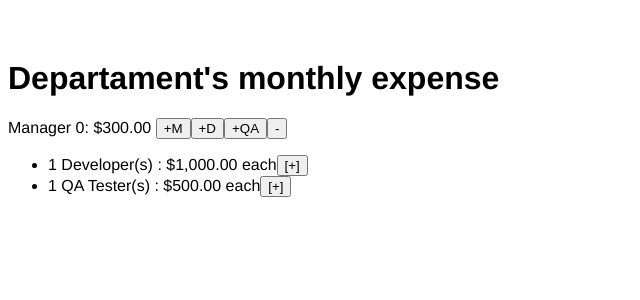
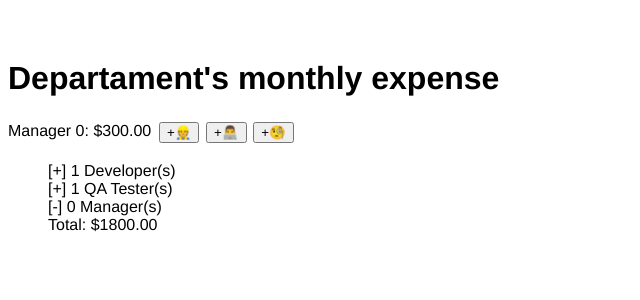
Before and after one commit to jocabedR/departament_monthly_expense, a Vue app: page / in a window 1280 px wide. Shown: the top 300 px of the page, without its empty margins (0-640 px from the left). Built offline with nearby package versions, Linux system fonts and the light colour scheme.

Commit message:
With total calculation.

```diff
--- a/src/App.vue
+++ b/src/App.vue
@@ -1,6 +1,6 @@
 <template>
   <h1>Departament's monthly expense</h1>
-  <Child :model="model"/>
+  <Child :model="model" :managers="managers"/>
 </template>
 
 <script>
@@ -19,8 +19,15 @@ export default {
         qa_testers: [
           {id:0, name: "JocaTest"}
         ],
-        children : []
+        children : [],
+        total: 1800
       },
+      managers: [
+        {id: 0,
+        parent: null,
+        developers: 1,
+        qa_testers: 1},
+      ],
     }
   },
 
--- a/src/components/Child.vue
+++ b/src/components/Child.vue
@@ -1,60 +1,56 @@
 <template>
+
   <div>
     {{ model.name }}: $300.00
-    <button @click="addChild">+M</button>
-    <button @click="addDeveloper">+D</button>
-    <button @click="addQATester">+QA</button>
-    <button @click="deleteManager(model.id)">-</button>
-
+    <button @click="addChild" title="Add Manager">+👷</button>
+    <button @click="addDeveloper" title="Add Developer">+👨‍💻</button>
+    <button @click="addQATester" title="Add QA Tester">+🧐</button>
+    <button @click="deleteManager(model.id)" title="Delete" v-if="model.id != 0">🗑️</button>
   </div>
   <ul>
-    <!-- <li v-for="developer in model.developers">
-      <span>{{developer.name}} : $1,000.00</span>
-      <button @click="deleteDeveloper(developer.id)">-</button>
-    </li>
-    <li v-for="qa_tester in model.qa_testers">
-      <span>{{qa_tester.name}} : $500.00</span>
-      <button @click="deleteQATester(qa_tester.id)">-</button>
-    </li> -->
-
     <li>
-      <span>{{model.developers.length}} Developer(s) : $1,000.00 each</span>
-      <button @click="toggleDevelopers">[{{ developersOpen ? '-' : '+' }}]</button>
+      <span @click="toggleDevelopers">[{{ developersOpen ? '-' : '+' }}] </span>
+      <span>{{model.developers.length}} Developer(s)</span>
       <ul v-if="developersOpen">
         <li v-for="developer in model.developers">
           <span>{{developer.name}} : $1,000.00</span>
-          <button @click="deleteDeveloper(developer.id)">-</button>
-        </li>
-      </ul>
-    </li>
-    <li>
-      <span>{{model.qa_testers.length}} QA Tester(s) : $500.00 each</span>
-      <button @click="toggleQATesters">[{{ qa_testersOpen ? '-' : '+' }}]</button>
-      <ul v-if="qa_testersOpen">
-        <li v-for="qa_tester in model.qa_testers">
-          <span>{{qa_tester.name}} : $500.00</span>
-          <button @click="deleteQATester(qa_tester.id)">-</button>
+          <button @click="deleteDeveloper(developer.id)" title="Delete">🗑️</button>
         </li>
       </ul>
     </li>
 
+    <li>
+      <span @click="toggleQATesters">[{{ qa_testersOpen ? '-' : '+' }}] </span>
+      <span>{{model.qa_testers.length}} QA Tester(s)</span>
+      <ul v-if="qa_testersOpen">
+        <li v-for="qa_tester in model.qa_testers">
+          <span>{{qa_tester.name}} : $500.00</span>
+          <button @click="deleteQATester(qa_tester.id)" title="Delete">🗑️</button>
+        </li>
+      </ul>
+    </li>
+
+    <li>
+      <span @click="toggleChildren">[{{ childrenOpen ? '-' : '+' }}] </span>
+      <span>{{model.children.length}} Manager(s)</span>
+      <ul v-if="childrenOpen">
         <Child
           v-for="child in model.children"
           :model="child"
-      @updatedChild="(change) => acumulate += change"
+          :managers="managers"
+          @totalChild="(change) => acumulate += change"
         />
+      </ul>
+    </li>
 
-    <!-- <li v-if="model.children.length > 0" >
-      Local:<Total :total="calculateLocalTotal"/>
+  <!-- <Total :total="calculateLocalTotal"/>
   <br/>
-      Changes:<Total :total="acumulate"/>
-      <br/>
-      TotalTotal <Total :total="acumulate + calculateLocalTotal"/>
-    </li>
-    <li v-else>
-      <Total :total="calculateLocalTotal"/>
-    </li> -->
+  <Total :total="this.model.total"/> -->
+  <Total :total="calculateTotal(model.id)"/>
+
+  <!-- <button @click="calculateTotal(model.id)">$</button> -->
   </ul>
+
 </template>
 
 <script>
@@ -66,23 +62,24 @@ export default {
     model: {
       type: Object,
       default: {}
+    },
+    managers: {
+      type: Array,
+      default: []
     }
-  },
-
-  updated() {
-    console.log(this.changes)
-    this.$emit("updatedChild", this.changes)
   },
 
   data() {
     return {
-      id: 0,
+      idDeveloper: 0,
+      idQATester: 0,
       lastMove: 0,
       changes: 0,
       acumulate: 0,
       developersOpen : false,
       qa_testersOpen : false,
-      childrenOpen : false,
+      childrenOpen : true,
+      auxiliar: []
     }
   },
 
@@ -92,33 +89,26 @@ export default {
 
   computed: {
     calculateLocalTotal(){
-     return  (((this.model.children.length +1)*300) + (this.model.developers.length * 1000) + (this.model.qa_testers.length * 500))
+      let totalChildren = 0
+
+      for (let i = 1; i <= this.model.children.length; i++) {
+        if(typeof this.model.children[i] != "undefined"){
+          totalChildren += this.model.children[i].total
+          console.log(totalChildren)
+        }
+      }
+
+     return  (300 + (this.model.developers.length * 1000) + (this.model.qa_testers.length * 500))  + totalChildren
     },
-
-    isFolder() {
-      return this.model.children && this.model.children.length
-    }
 
   },
 
   methods: {
-    getDescendants(ascendants) {
-      let descendants = this.model.filter(manager => ascendants.includes(manager.parent)).map(m => m.id)
-      if(descendants.length == 0) {
-        return descendants
-      }
-      else return [...descendants, ...this.getDescendants(descendants)]
-    },
-
-    getChildren(parent_id) {
-      let descendants = this.model.filter(manager => manager.parent == parent_id)
-      return descendants
-    },
 
     addChild() {
-      this.id++
+      let id = this.managers.length
       this.model.children.push({
-        id: this.id,
+        id: id,
         name: "Manager",
         developer: 1,
         qa_tester: 1,
@@ -126,49 +116,70 @@ export default {
         qa_testers: [],
         children : []
       })
-      this.changes = 300
+
+      this.managers.push({id: id, parent: this.model.id, developers: 0, qa_testers: 0})
     },
 
     addDeveloper() {
-      this.id++
+      this.idDeveloper++
       this.model.developers.push({
-        id: this.id,
+        id: this.idDeveloper,
         name: "Developer"
       })
-      this.changes = 1000
+
+      this.managers[this.model.id].developers++
+
+      console.log(this.managers)
+
     },
 
     addQATester () {
-      this.id++
+      this.idQATester++
       this.model.qa_testers.push({
-        id: this.id,
+        id: this.idQATester,
         name: "QA Tester"
       })
-      this.changes = 500
+
+      this.managers[this.model.id].qa_testers++
+      console.log(this.managers)
+    },
+
+    getDescendants(ascendants) {
+      let descendants = this.managers.filter(manager => ascendants.includes(manager.parent)).map(m => m.id)
+      if(descendants.length == 0) {
+        return descendants
+      }
+      else return [...descendants, ...this.getDescendants(descendants)]
     },
 
     deleteManager(manager_id){
-
       let result = this.$parent.model.children.filter(manager => manager.id != manager_id)
       this.$parent.model.children = result
 
-      this.changes = -300
-
+      /* let descendants_ids = [...[manager_id], ...this.getDescendants([manager_id])]
+      result = this.managers.filter(manager => !descendants_ids.includes(manager.id))
+      "use strict"
+      this.managers = result
+      console.log(descendants_ids)
+      console.log(this.managers)
+      console.log(this.model) */
     },
 
     deleteDeveloper(developer_id){
-
-      //console.log(developer_id)
-
       let result = this.model.developers.filter(developer => developer.id != developer_id)
       this.model.developers = result
-      this.changes = -1000
+      this.managers[this.model.id].developers--
     },
 
     deleteQATester(qa_tester_id){
       let result = this.model.qa_testers.filter(qa_tester => qa_tester.id != qa_tester_id)
       this.model.qa_testers = result
-      this.changes = -500
+      this.model.total += -500
+      this.managers[this.model.id].qa_testers--
+    },
+
+    toggleChildren() {
+      this.childrenOpen = !this.childrenOpen
     },
 
     toggleDevelopers() {
@@ -178,16 +189,34 @@ export default {
     toggleQATesters() {
       this.qa_testersOpen = !this.qa_testersOpen
     },
+
+    calculateTotal(manager_id){
+      let descendants_ids = [...[manager_id], ...this.getDescendants([manager_id])]
+      let descendants =  this.managers.filter(manager => descendants_ids.includes(manager.id))
+
+      let sum_developers = 0
+      descendants.forEach(obj => {
+        sum_developers += obj.developers
+      })
+
+      let sum_qa_testers = 0
+      descendants.forEach(obj => {
+        sum_qa_testers += obj.qa_testers
+      })
+
+      let total = (descendants.length * 300) + (sum_developers * 1000) + (sum_qa_testers * 500)
+      return total
+    },
   }
 }
 </script>
 
 <style>
-.without {
- color: #f2f4f4 !important ;
+  ul{
+    list-style-type: none;
   }
 
-.with {
-  color: black;
+  button {
+    margin: 0.25em;
   }
 </style>
--- a/src/components/Total.vue
+++ b/src/components/Total.vue
@@ -7,7 +7,7 @@ export default {
 </script>
 
 <template>
-   <span>Total: ${{total}}</span>
+   <span>Total: ${{total}}.00</span>
 </template>
 
 <style>
```
Lines whose indentation alone changed are shown as unchanged.
